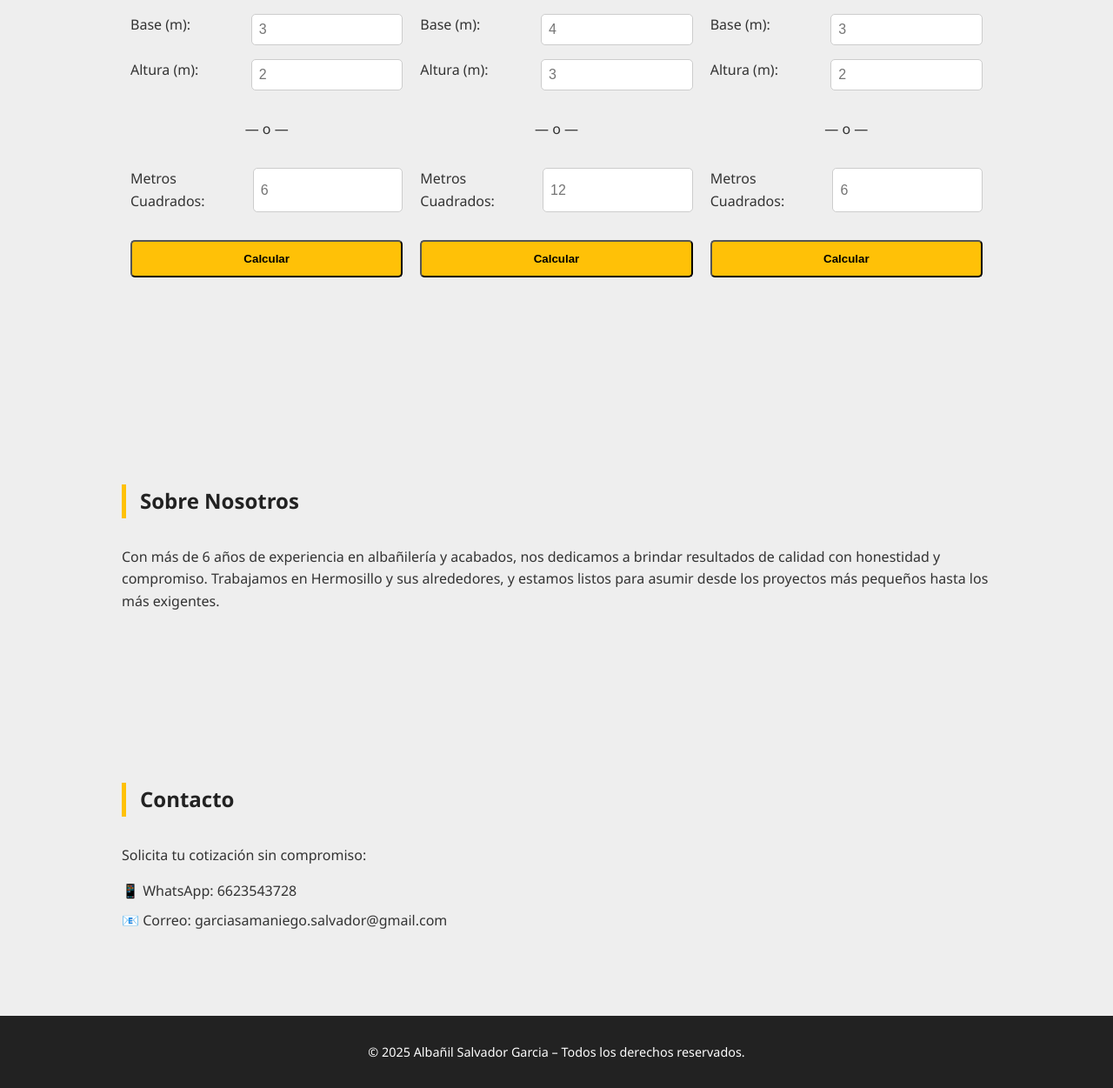
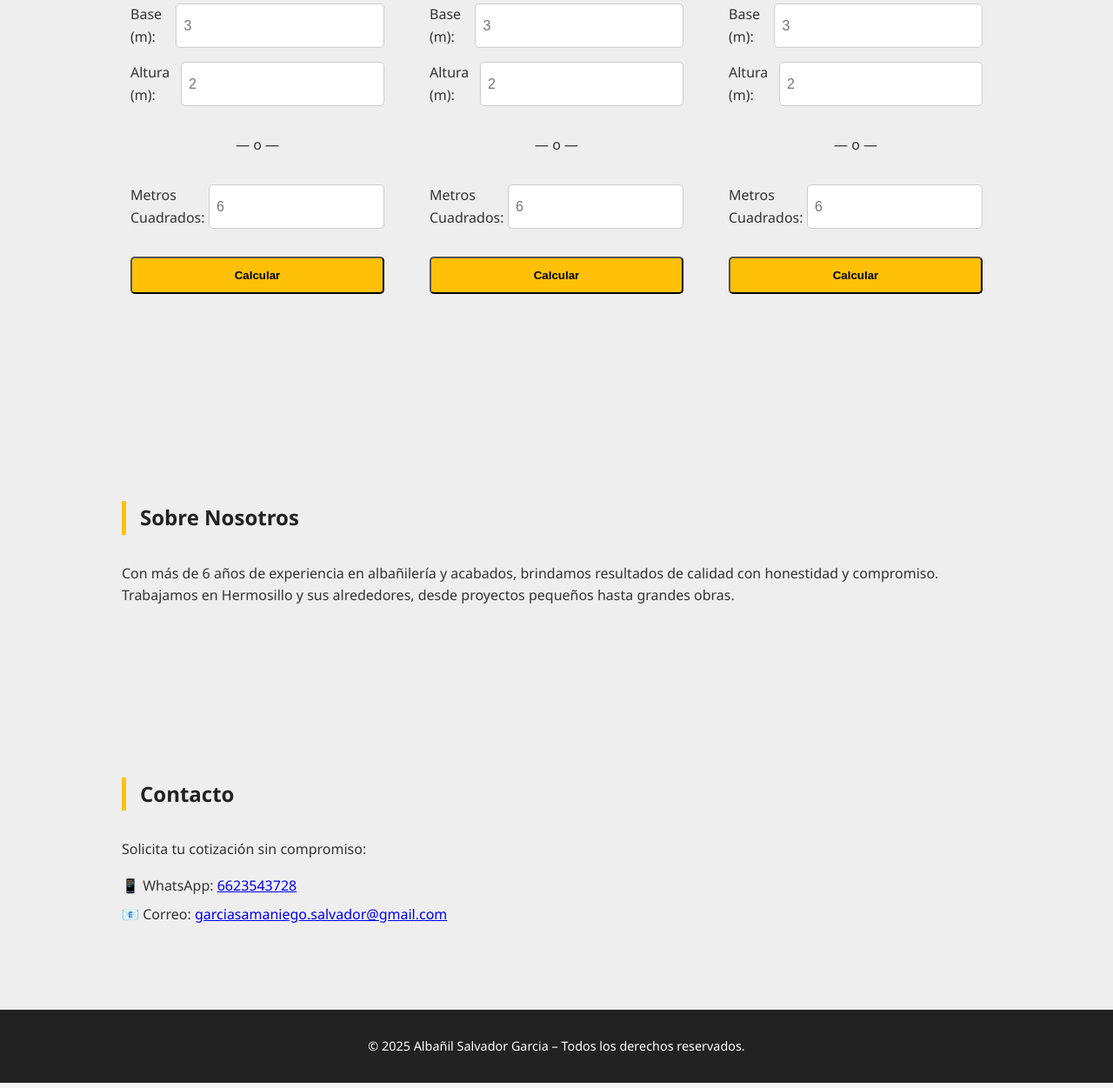
Before and after one commit to GarciaSamaniego/SalvaSoluciones, a plain HTML site: page index.html in a window 1280 px wide. Shown: the part 1261-2512 px from the top of the page at 87% size. Drawn offline with Linux system fonts and the light colour scheme.

Commit message:
Optimizacion
Se le dio mejor formato a los formularios de cotizacion, se simplifico el cotizador.Js y hubo cambios al CSS

```diff
--- a/cotizador.js
+++ b/cotizador.js
@@ -1,7 +1,6 @@
-// js/cotizador.js
 document.addEventListener('DOMContentLoaded', () => {
   document.querySelectorAll('.formCotizador').forEach(form => {
-      form.addEventListener('submit', function(e) {
+    form.addEventListener('submit', function (e) {
       e.preventDefault();
 
       const cotizadorBox = form.closest('.cotizador-box');
@@ -10,7 +9,6 @@ document.addEventListener('DOMContentLoaded', () => {
       const precioMax = parseFloat(cotizadorBox.dataset.precioMax);
 
       const base = parseFloat(form.querySelector('.base').value);
-        const baseInput = form.querySelector
       const altura = parseFloat(form.querySelector('.altura').value);
       const m2Input = parseFloat(form.querySelector('.m2').value);
       const resultadoDiv = form.querySelector('.resultado');
@@ -22,7 +20,7 @@ document.addEventListener('DOMContentLoaded', () => {
       } else if (!isNaN(m2Input)) {
         metrosCuadrados = m2Input;
       } else {
-          resultadoDiv.textContent = 'Por favor, ingrese medidas válidas.';
+        resultadoDiv.innerHTML = '<p style="color:red">Por favor, ingresa medidas válidas.</p>';
         return;
       }
 
@@ -35,7 +33,7 @@ document.addEventListener('DOMContentLoaded', () => {
         <p>Estimado: <strong>$${estimadoMin.toFixed(2)} – $${estimadoMax.toFixed(2)}</strong></p>
       `;
 
-        form.reset();
+      form.reset()
     });
   });
 });
--- a/index.html
+++ b/index.html
@@ -3,12 +3,10 @@
 <head>
   <meta charset="UTF-8" />
   <meta name="viewport" content="width=device-width, initial-scale=1.0" />
-    <meta
-      name="description"
-      content="Servicios de albañilería profesional en Hermosillo: enjarres, acabados, yeso y más. Calidad garantizada."
-    />
+  <meta name="description" content="Servicios de albañilería profesional en Hermosillo: enjarres, acabados, yeso y más. Calidad garantizada." />
   <title>Albañilería Profesional en Hermosillo</title>
   <link rel="stylesheet" href="styles.css" />
+  <link rel="icon" href="favicon.ico" />
 </head>
 <body>
   <header>
@@ -23,22 +21,22 @@
     <div class="container">
       <h2>Nuestros Servicios</h2>
       <div class="grid">
-          <div class="card">
+        <article class="card">
           <h3>Enjarres</h3>
           <p>Aplicación profesional en muros interiores y exteriores.</p>
-          </div>
-          <div class="card">
+        </article>
+        <article class="card">
           <h3>Acabado Fino</h3>
           <p>Superficies listas para pintar con excelente presentación.</p>
-          </div>
-          <div class="card">
+        </article>
+        <article class="card">
           <h3>Yeso</h3>
           <p>Soluciones rápidas para interiores, limpio y duradero.</p>
-          </div>
-          <div class="card">
+        </article>
+        <article class="card">
           <h3>Trabajos Generales</h3>
           <p>Reparaciones, impermeabilización, pintura y más.</p>
-          </div>
+        </article>
       </div>
     </div>
   </section>
@@ -47,113 +45,45 @@
     <div class="container">
       <h2>Cotizador de Servicios</h2>
       <div class="container_cotizador">
-          <!-- Cotizador Enjarre -->
-          <div
-            class="cotizador-box"
-            data-servicio="Enjarre"
-            data-precio-min="120"
-            data-precio-max="150"
-          >
+        <!-- Repite por tipo de servicio -->
+        <div class="cotizador-box" data-servicio="Enjarre" data-precio-min="120" data-precio-max="150">
           <h3>Enjarre</h3>
           <form class="formCotizador">
-              <label
-                >Base (m):
-                <input type="number" class="base" step="0.1" placeholder="3"
-              /></label>
-              <label
-                >Altura (m):
-                <input type="number" class="altura" step="0.1" placeholder="2"
-              /></label>
+            <label>Base (m): <input type="number" class="base" step="0.1" placeholder="3" /></label>
+            <label>Altura (m): <input type="number" class="altura" step="0.1" placeholder="2" /></label>
             <p style="text-align: center">— o —</p>
-              <label
-                >Metros Cuadrados:
-                <input type="number" class="m2" step="0.1" placeholder="6"
-              /></label>
+            <label>Metros Cuadrados: <input type="number" class="m2" step="0.1" placeholder="6" /></label>
             <button type="submit" class="btn">Calcular</button>
             <div class="resultado"></div>
           </form>
         </div>
 
-          <!-- Cotizador Fino -->
-          <div
-            class="cotizador-box"
-            data-servicio="Fino"
-            data-precio-min="160"
-            data-precio-max="200"
-          >
+        <div class="cotizador-box" data-servicio="Fino" data-precio-min="160" data-precio-max="200">
           <h3>Fino</h3>
           <form class="formCotizador">
-              <label
-                >Base (m):
-                <input type="number" class="base" step="0.1" placeholder="4"
-              /></label>
-              <label
-                >Altura (m):
-                <input type="number" class="altura" step="0.1" placeholder="3"
-              /></label>
+            <label>Base (m): <input type="number" class="base" step="0.1" placeholder="3" /></label>
+            <label>Altura (m): <input type="number" class="altura" step="0.1" placeholder="2" /></label>
             <p style="text-align: center">— o —</p>
-              <label
-                >Metros Cuadrados:
-                <input type="number" class="m2" step="0.1" placeholder="12"
-              /></label>
+            <label>Metros Cuadrados: <input type="number" class="m2" step="0.1" placeholder="6" /></label>
             <button type="submit" class="btn">Calcular</button>
             <div class="resultado"></div>
           </form>
         </div>
 
-          <!-- Cotizador Yeso -->
-          <div
-            class="cotizador-box"
-            data-servicio="Yeso"
-            data-precio-min="60"
-            data-precio-max="90"
-          >
+        <div class="cotizador-box" data-servicio="Yeso" data-precio-min="70" data-precio-max="90">
           <h3>Yeso</h3>
           <form class="formCotizador">
-              <label
-                >Base (m):
-                <input type="number" class="base" step="0.1" placeholder="3"
-              /></label>
-              <label
-                >Altura (m):
-                <input type="number" class="altura" step="0.1" placeholder="2"
-              /></label>
+            <label>Base (m): <input type="number" class="base" step="0.1" placeholder="3" /></label>
+            <label>Altura (m): <input type="number" class="altura" step="0.1" placeholder="2" /></label>
             <p style="text-align: center">— o —</p>
-              <label
-                >Metros Cuadrados:
-                <input type="number" class="m2" step="0.1" placeholder="6"
-              /></label>
+            <label>Metros Cuadrados: <input type="number" class="m2" step="0.1" placeholder="6" /></label>
             <button type="submit" class="btn">Calcular</button>
             <div class="resultado"></div>
           </form>
         </div>
 
-          <!-- Cotizador Vitropiso
-          <div
-            class="cotizador-box"
-            data-servicio="Vitropiso"
-            data-precio-min="30"
-            data-precio-max="50"
-          >
-            <h3>Vitropiso</h3>
-            <form class="formCotizador">
-              <label
-                >Base (m): <input type="number" class="base" step="0.1"
-placeholder="3"              /></label>
-              <label
-                >Altura (m): <input type="number" class="altura" step="0.1"
-placeholder="2"              /></label>
-              <p style="text-align: center">— o —</p>
-              <label
-                >Metros Cuadrados: <input type="number" class="m2" step="0.1" placeholder="6"
-              /></label>
-              <button type="submit" class="btn">Calcular</button>
-              <div class="resultado"></div>
-            </form>
-          </div>
-          -->
-
-          <!-- Agrega más cotizadores aquí... -->
+        <!-- Repite para otros servicios como Fino y Yeso (idéntico) -->
+        <!-- ... -->
       </div>
     </div>
   </section>
@@ -162,38 +92,29 @@ placeholder="2"              /></label>
     <div class="container">
       <h2>Sobre Nosotros</h2>
       <p>
-          Con más de 6 años de experiencia en albañilería y acabados, nos
-          dedicamos a brindar resultados de calidad con honestidad y compromiso.
-          Trabajamos en Hermosillo y sus alrededores, y estamos listos para
-          asumir desde los proyectos más pequeños hasta los más exigentes.
+        Con más de 6 años de experiencia en albañilería y acabados, brindamos resultados de calidad con honestidad y compromiso.
+        Trabajamos en Hermosillo y sus alrededores, desde proyectos pequeños hasta grandes obras.
       </p>
     </div>
   </section>
-    <!-- #region
-    <section id="galeria">
-      <div class="container">
-        <h2>Galería de Trabajos</h2>
-        <p>
-          (Imagenes pendientes)
-        </p>
-      </div>
-    </section>
--->
+
   <section id="contacto" class="bg-light">
     <div class="container">
       <h2>Contacto</h2>
       <p>Solicita tu cotización sin compromiso:</p>
       <ul>
-          <li>📱 WhatsApp: 6623543728</li>
-          <li>📧 Correo: garciasamaniego.salvador@gmail.com</li>
+        <li>📱 WhatsApp: <a href="https://wa.me/526623543728" target="_blank"> 6623543728</a></li>
+        <li>📧 Correo: <a href="mailto:garciasamaniego.salvador@gmail.com">garciasamaniego.salvador@gmail.com</a></li>
       </ul>
     </div>
   </section>
 
+  <a href="https://wa.me/526623543728" class="whatsapp-float" aria-label="WhatsApp contacto" target="_blank">
+    <img src="https://img.icons8.com/?size=100&id=16713&format=png&color=000000" alt="WhatsApp" />
+  </a>
+
   <footer>
-      <p>
-        &copy; 2025 Albañil Salvador Garcia – Todos los derechos reservados.
-      </p>
+    <p>&copy; 2025 Albañil Salvador Garcia – Todos los derechos reservados.</p>
   </footer>
 
   <script src="cotizador.js"></script>
--- a/styles.css
+++ b/styles.css
@@ -1,4 +1,3 @@
-/* Estilos base */
 body {
   margin: 0;
   font-family: 'Segoe UI', sans-serif;
@@ -16,19 +15,23 @@ body {
 .container_cotizador {
   display: flex;
   justify-content: space-around;
+  gap: 2rem;
+  flex-wrap: wrap;
 }
 
+.cotizador-box {
+  padding: 10px;
+  flex: 1;
+  min-width: 250px;
+}
+
+/* Responsive */
 @media (max-width: 600px) {
   .container_cotizador {
     flex-direction: column;
   }
 }
 
-  .cotizador-box {
-    padding: 10px;
-  }
-
-  /* Header */
 header {
   background-color: #333;
   color: white;
@@ -41,10 +44,6 @@ body {
   margin-bottom: 0.5rem;
 }
 
-  header p {
-    font-size: 1.2rem;
-  }
-
 .btn {
   display: inline-block;
   margin-top: 1rem;
@@ -54,13 +53,14 @@ body {
   font-weight: bold;
   text-decoration: none;
   border-radius: 5px;
+  transition: all 0.3s ease;
 }
 
 .btn:hover {
-    padding: 1rem 2rem;
+  background-color: #e0a800;
+  transform: scale(1.05);
 }
 
-  /* Secciones */
 section {
   padding: 3rem 0;
   background-color: white;
@@ -70,7 +70,6 @@ body {
   background-color: #eeeeee;
 }
 
-  /* Títulos */
 h2 {
   color: #222;
   border-left: 5px solid #ffc107;
@@ -78,7 +77,6 @@ body {
   margin-bottom: 2rem;
 }
 
-  /* Grid de servicios */
 .grid {
   display: grid;
   grid-template-columns: repeat(auto-fit, minmax(250px, 1fr));
@@ -98,7 +96,6 @@ body {
   transform: translateY(-5px);
 }
 
-  /* Contacto */
 ul {
   list-style: none;
   padding-left: 0;
@@ -108,7 +105,6 @@ body {
   margin-bottom: 0.5rem;
 }
 
-  /* Footer */
 footer {
   text-align: center;
   background-color: #222;
@@ -130,7 +126,7 @@ body {
   border: 1px solid #ccc;
   border-radius: 5px;
   font-size: 1rem;
-    width: 50%;
+  width: 100%;
 }
 
 .formCotizador > label {
@@ -144,3 +140,12 @@ body {
   font-weight: bold;
   font-size: 1.2rem;
 }
+
+.whatsapp-float {
+  position: fixed;
+  bottom: 5rem;
+  right: 2rem;
+  width: 6rem;
+  height: 5rem;
+  z-index: 1000;
+}
```
Lines whose indentation alone changed are shown as unchanged.
